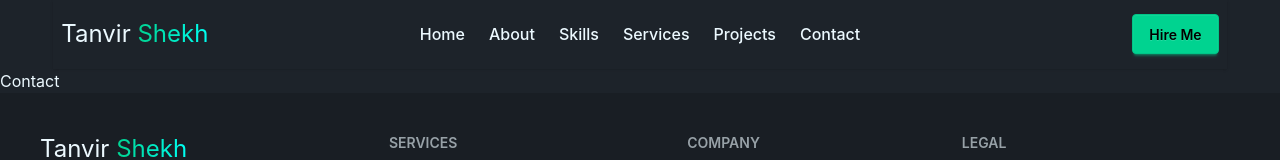
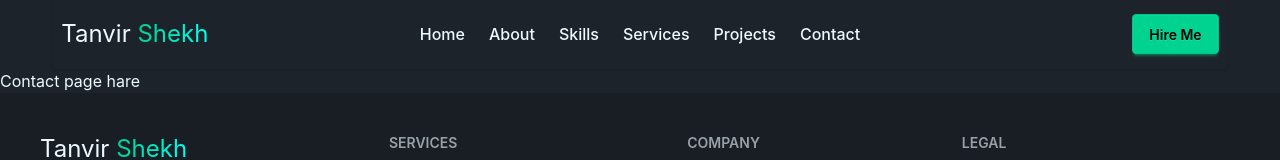
Before and after one commit to tanvirshekh-dev/tanvirshekh-protfolio.dev, a React (Vite) app: page /contact in a window 1280 px wide. Shown: the top 160 px of the page. Built offline with nearby package versions, Linux system fonts and the light colour scheme.

Commit message:
fix contribution

```diff
--- a/src/Pages/Contact/Contact.jsx
+++ b/src/Pages/Contact/Contact.jsx
@@ -3,7 +3,7 @@ import React from 'react';
 const Contact = () => {
     return (
         <div>
-            Contact
+            Contact page hare
         </div>
     );
 };
```
